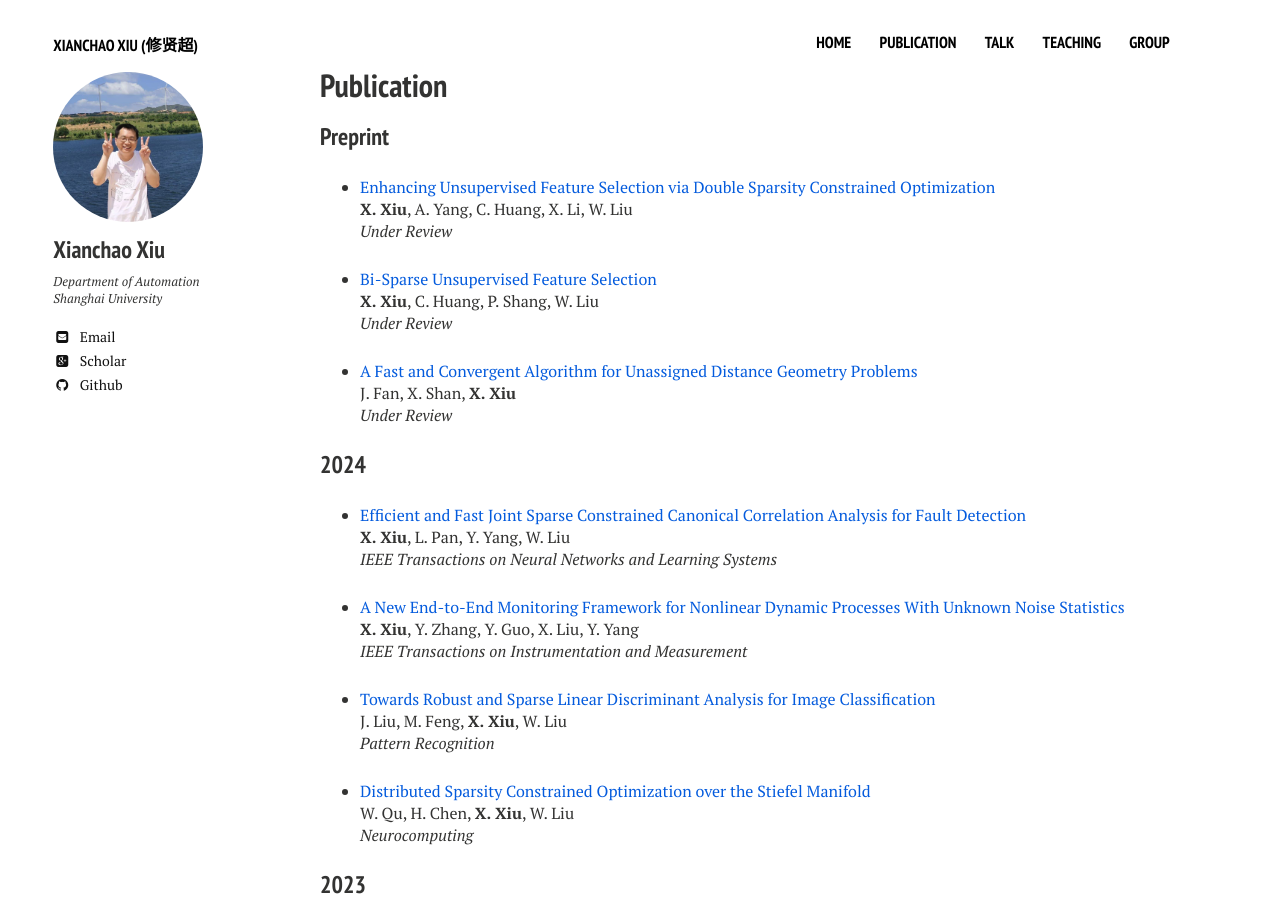
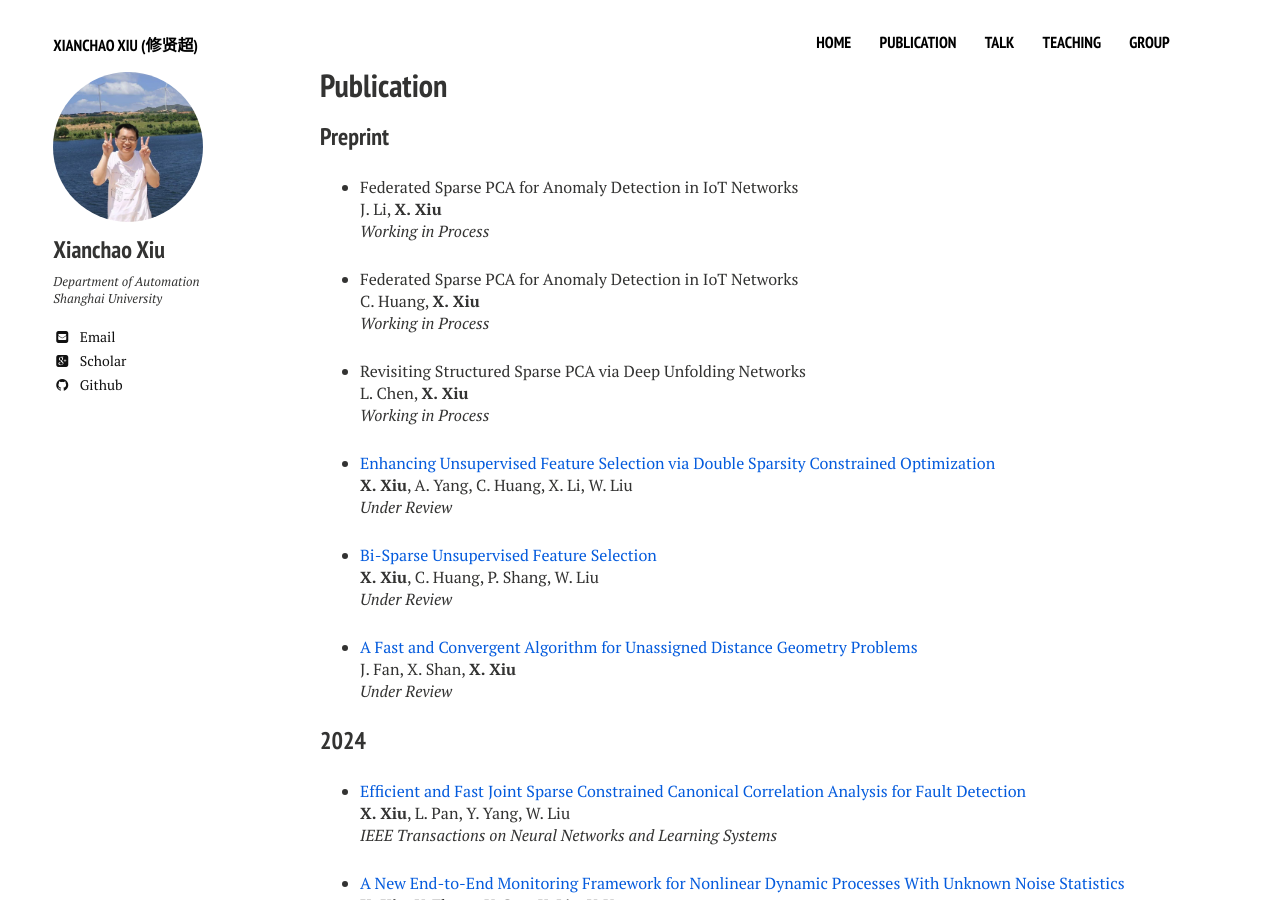
Before and after one commit to xianchaoxiu/xianchaoxiu.github.io, a Jekyll site: the page built from publication/index.md, in a window 1280 px wide and 900 px high. Built offline with Jekyll 4.4.1, drawn with Linux system fonts in a browser that asks for light colours; nearby versions of some CDN libraries.

Commit message:
Update index.md

```diff
--- a/publication/index.md
+++ b/publication/index.md
@@ -10,6 +10,23 @@ share: false
 
 
 ### Preprint
+
+* Federated Sparse PCA for Anomaly Detection in IoT Networks <br>
+J. Li, <b>X. Xiu</b> <br>
+<i>Working in Process </i><br>
+
+
+* Federated Sparse PCA for Anomaly Detection in IoT Networks <br>
+C. Huang, <b>X. Xiu</b> <br>
+<i>Working in Process </i><br>
+
+
+* Revisiting Structured Sparse PCA via Deep Unfolding Networks <br>
+L. Chen, <b>X. Xiu</b> <br>
+<i>Working in Process </i><br>
+
+
+
 
 * <a href="http://arxiv.org/abs/2501.00726" class="textlink" target="_blank"> Enhancing Unsupervised Feature Selection via Double Sparsity Constrained Optimization </a><br>
 <b>X. Xiu</b>, A. Yang, C. Huang, X. Li, W. Liu<br>
```
